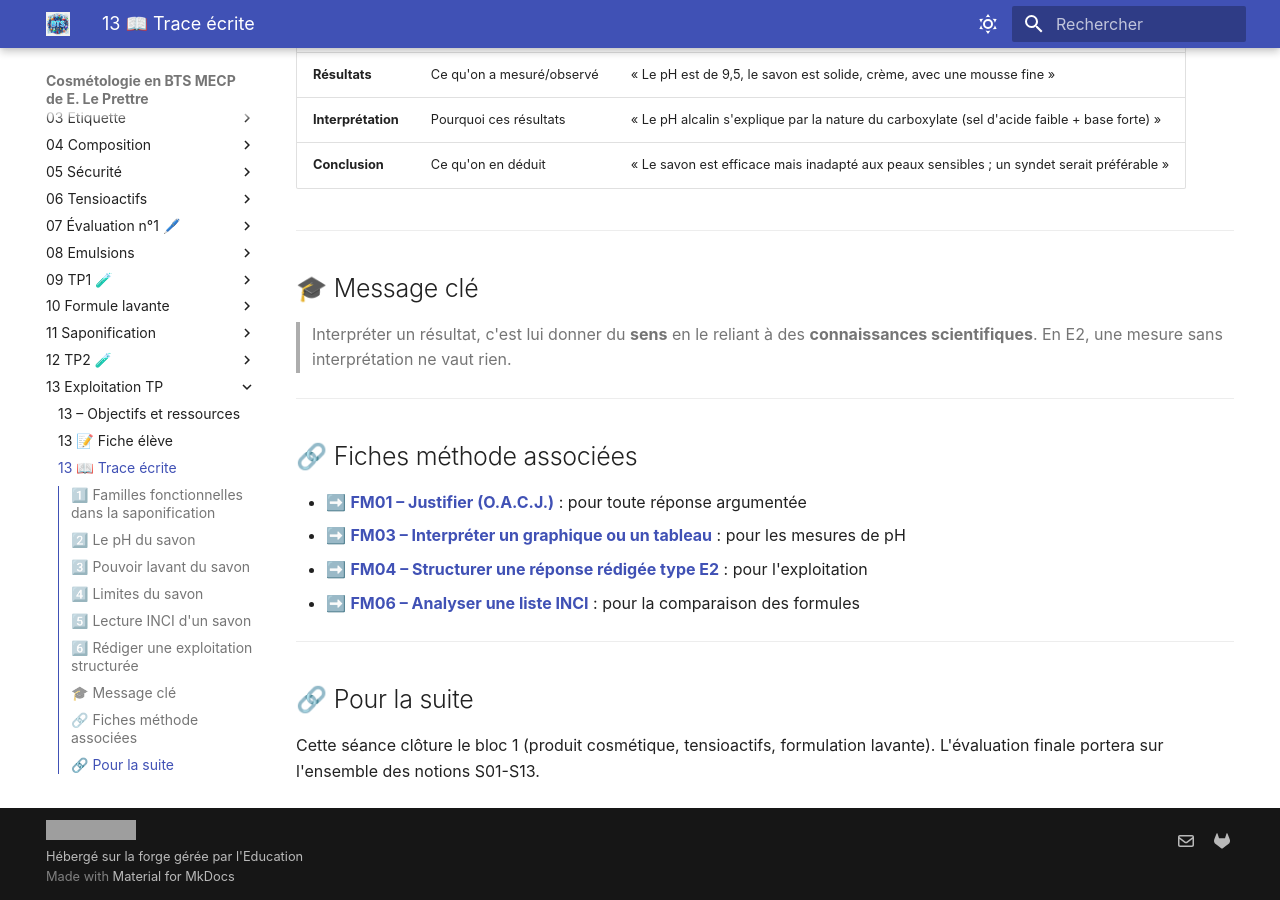
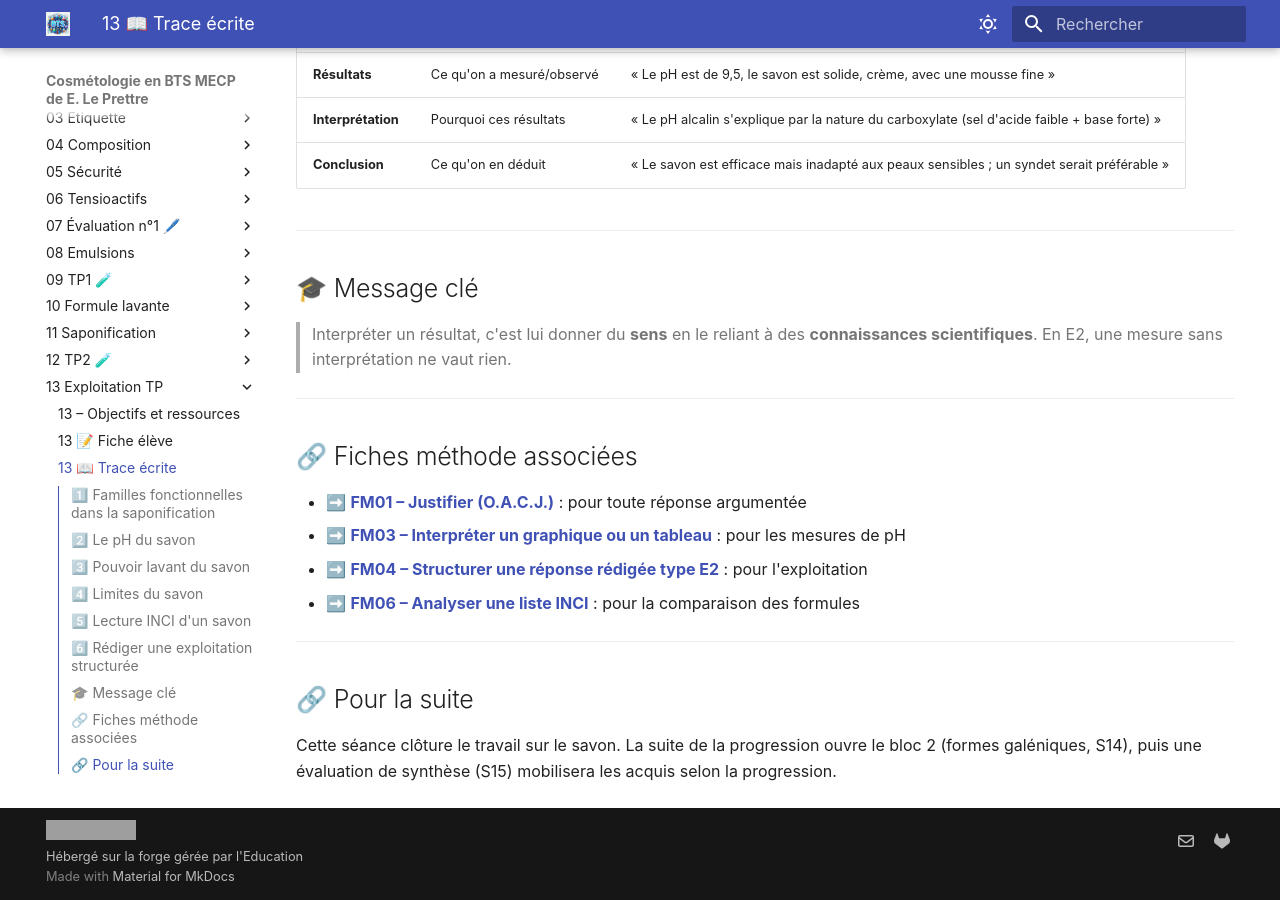
Before and after one commit to E-LePrettre/bts-mecp-cosmetologie, an MkDocs documentation site: the page built from docs/13_exploitation_TP/13b_trace_ecrite.md, in a window 1280 px wide and 900 px high, scrolled down 2592 px. Built offline with MkDocs 1.6.1 and Material for MkDocs 9.7.7, drawn with Linux system fonts in a browser that asks for light colours; grey boxes are pictures that could not be loaded.

Commit message:
13 mise à jour

```diff
--- a/docs/13_exploitation_TP/13b_trace_ecrite.md
+++ b/docs/13_exploitation_TP/13b_trace_ecrite.md
@@ -99,4 +99,4 @@ Une exploitation de résultats suit toujours **4 étapes** :
 
 ## 🔗 Pour la suite
 
-Cette séance clôture le bloc 1 (produit cosmétique, tensioactifs, formulation lavante). L'évaluation finale portera sur l'ensemble des notions S01-S13.
+Cette séance clôture le travail sur le savon. La suite de la progression ouvre le bloc 2 (formes galéniques, S14), puis une évaluation de synthèse (S15) mobilisera les acquis selon la progression.
```
Also changed, not shown: docs/13_exploitation_TP/README.md (+1 -1 lines), 1 other file.
